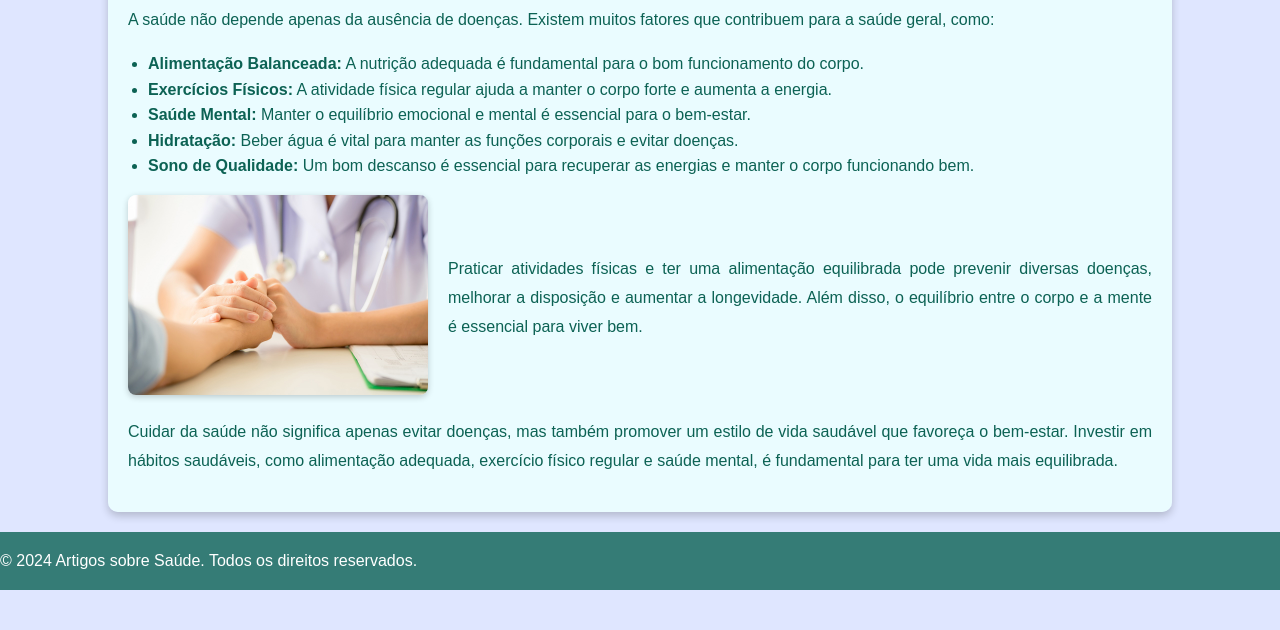
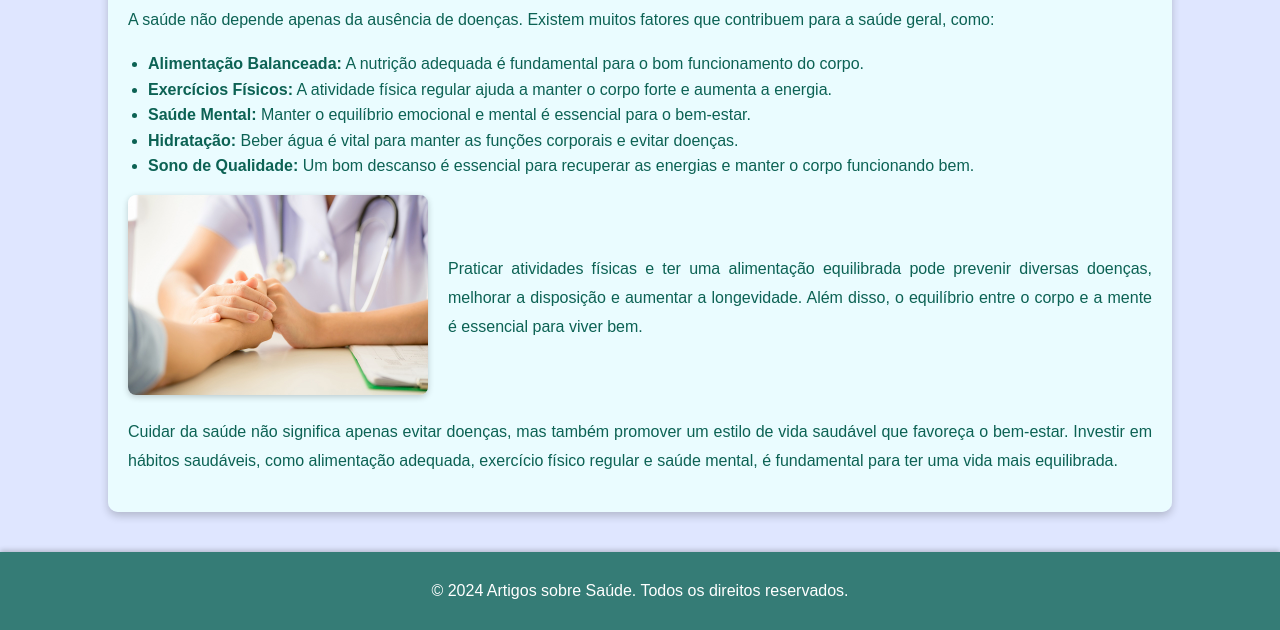
Before and after one commit to gabbelue/projeto-webdesign, a plain HTML site: page pages/artigos.html in a window 1280 px wide. Shown: the part 565-1195 px from the top of the page. Before the commit the page ends 1155 px from the top, so only its background shows below. Drawn offline with Linux system fonts and the light colour scheme.

Commit message:
Conclusão

```diff
--- a/assets/style/artigos.css
+++ b/assets/style/artigos.css
@@ -152,3 +152,10 @@ section ul {
 footer {
     background-color: rgba(12, 98, 84, 0.8); /* Fundo semitransparente */
     color: white;
+    text-align: center;
+    padding: 10px 0;
+    margin-top: 20px;
+    bottom: 0;
+    width: 100%;
+    box-shadow: 0 -2px 5px rgba(0, 0, 0, 0.2); /* Adiciona uma sombra superior */
+}
```
